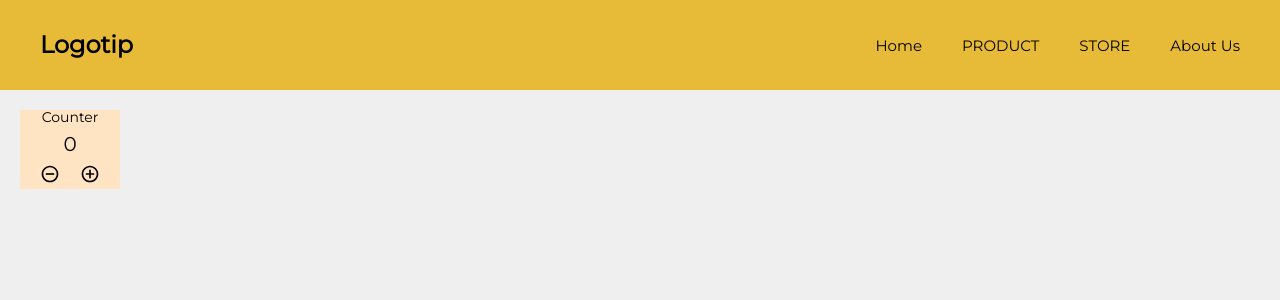
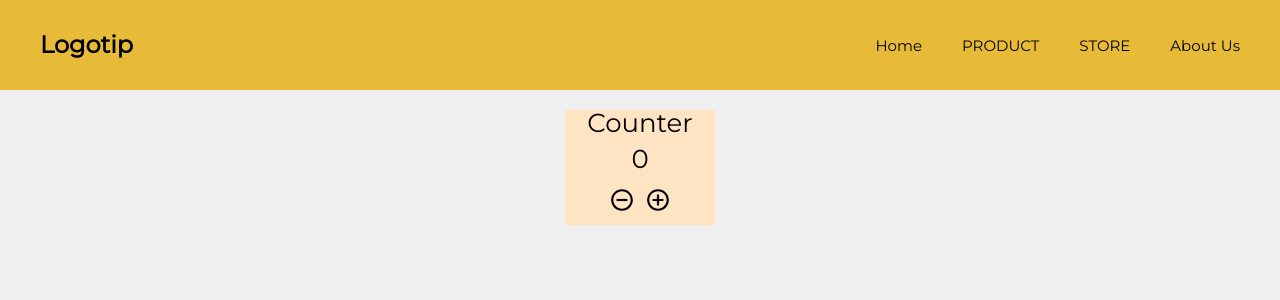
Before and after one commit to AlsuMukha/react_practice, a React (Vite) app: page /counter in a window 1280 px wide. Shown: the top 300 px of the page. Built offline with nearby package versions, Linux system fonts and the light colour scheme.

Commit message:
counter_css

```diff
--- a/src/components/Counter/Counter.css
+++ b/src/components/Counter/Counter.css
@@ -1,22 +1,27 @@
 .counter {
     background-color: bisque;
-    width: 100px;
-    margin-top: 20px;
-    margin-left: 20px;
+    margin: 20px auto;
+    width: 150px;
 }
 
 .counter__title {
     text-align: center;
+    font-size: 26px;
 }
 
 .counter__number {
     text-align: center;
     margin: 10px 0px;
-    font-size: 20px;
+    font-size: 26px;
+}
+.counter__button {
+    display: flex;
+    justify-content: center;
+
 }
 
 .counter button{
     background-color: bisque;
-    font-size: 20px;
-    margin-left: 20px;
+    font-size: 26px;
+    padding: 5px ;
 }
--- a/src/components/Counter/Counter.jsx
+++ b/src/components/Counter/Counter.jsx
@@ -10,8 +10,10 @@ const Counter = () => {
     <div className='counter'>
         <h2 className='counter__title'>Counter</h2>
         <p className='counter__number'>{count}</p>
+        <div className='counter__button'>
         <button onClick={() => setCount(count-1)} className='counter__bt-mi'><BiMinusCircle /></button>
         <button onClick={() => setCount(count+1)} className='counter__bt-pl'><BiPlusCircle /></button>
+        </div>
     </div>
   )
 }
```
